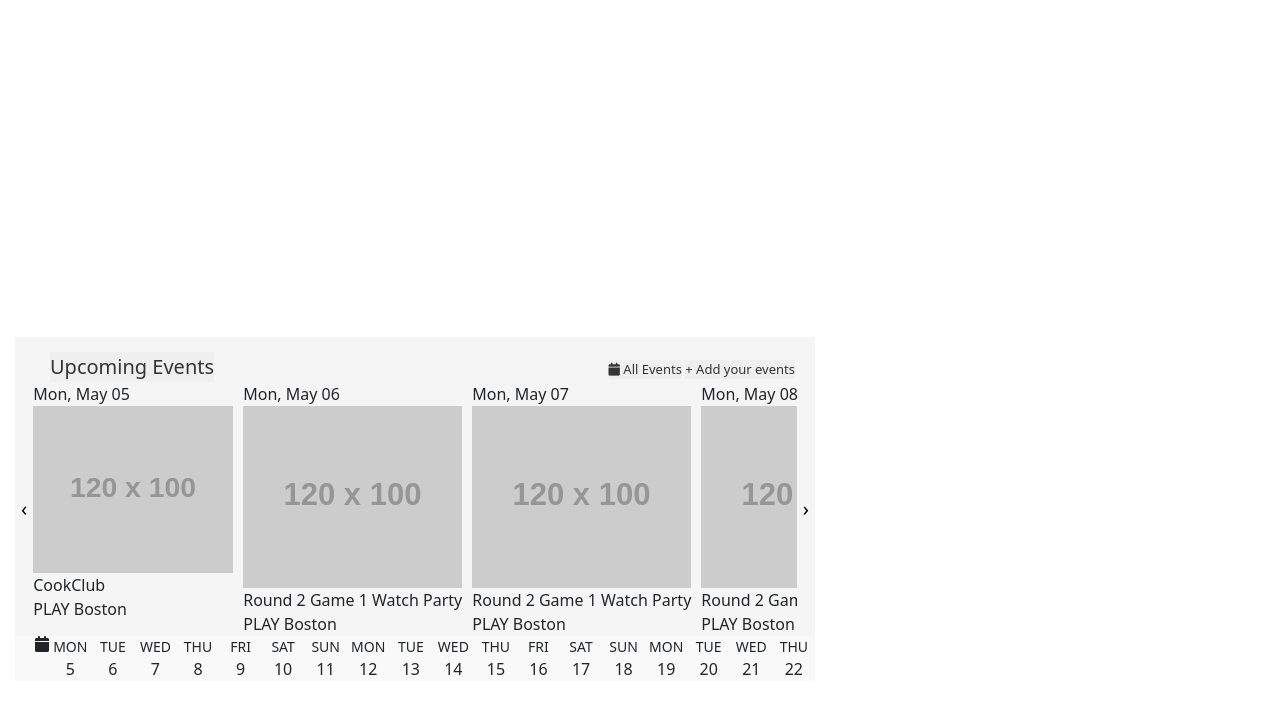
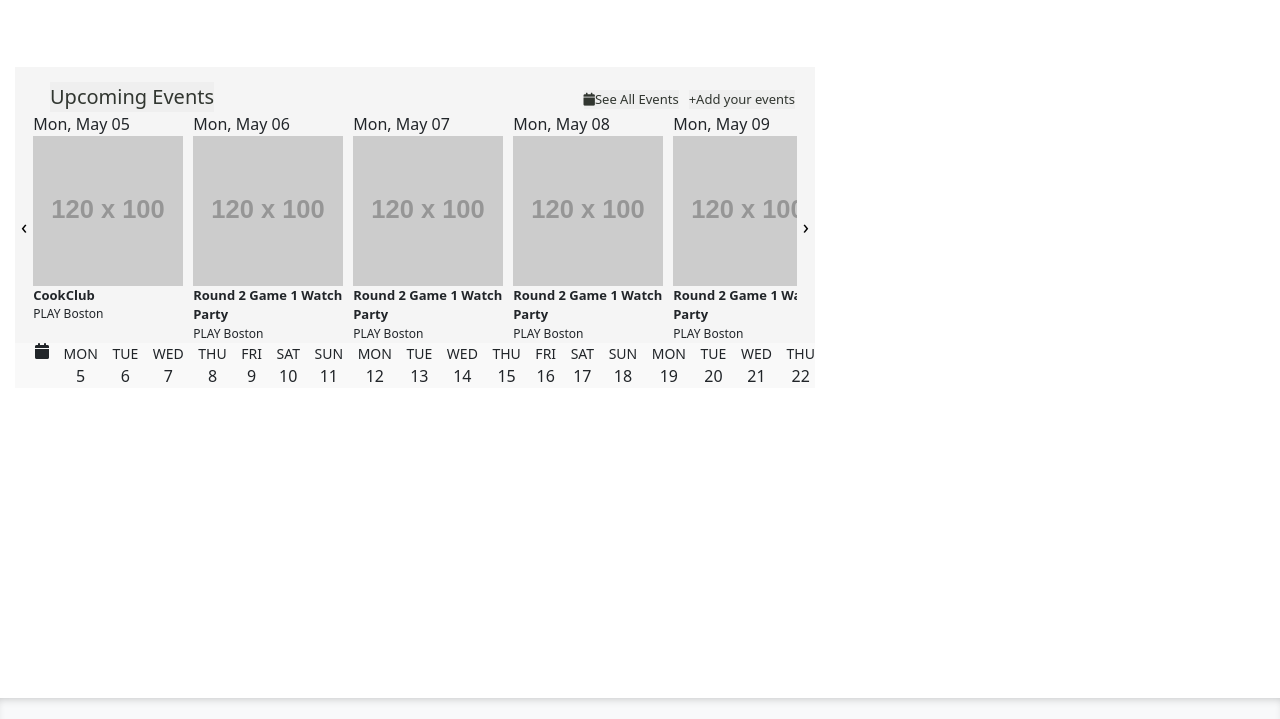
Before and after one commit to Jjjbit/elaborato1, a website: page bostonherald.html in a window 1280 px wide. Shown: the part 7685-8404 px from the top of the page. Drawn offline with Linux system fonts and the light colour scheme; placeholder pictures from the web are drawn by us.

Commit message:
added upcoming events

```diff
--- a/bostonherald.html
+++ b/bostonherald.html
@@ -528,18 +528,16 @@
                 </div>
             </div>
 
-            <!--spazio vuoto-->
-            <div class="blank-space"></div>
 
             <!-- upcoming events -->
             <div class="container-narrow-wrapper">
                 <div class="container-narrow-align-left">
                     <div class="events-section">
                         <div class="top">
-                            <button class="title">Upcoming Events</button>
+                            <div><button class="title">Upcoming Events</button></div>
                             <div class="top-right">
-                                <button class="see-all"><i class="fa-solid fa-calendar"></i> All Events</button>
-                                <button class="add-event">+ Add your events</button>
+                                <button class="see-all"><i class="fa-solid fa-calendar"></i>See All Events</button>
+                                <button class="add-event">+Add your events</button>
                             </div>
                         </div>
 
--- a/index.js
+++ b/index.js
@@ -63,10 +63,25 @@ document.querySelectorAll('.footer-block.collapsible .block-title').forEach(titl
 });
 
 //upcoming events
-const wrapper = document.querySelector('.events-wrapper');
-document.querySelector('.carousel-prev').onclick = () => {
-    wrapper.scrollBy({ left: -220, behavior: 'smooth' });
-};
-document.querySelector('.carousel-next').onclick = () => {
-    wrapper.scrollBy({ left: 220, behavior: 'smooth' });
-};
+document.addEventListener("DOMContentLoaded", () => {
+    const wrapper = document.querySelector(".events-wrapper");
+    const card = wrapper.querySelector(".event-card");
+    const btnNext = document.querySelector(".carousel-next");
+    const btnPrev = document.querySelector(".carousel-prev");
+
+    const scrollByVisibleCards = (direction = "next") => {
+        const wrapperWidth = wrapper.clientWidth;
+        const cardStyle = getComputedStyle(card);
+        const cardWidth = card.offsetWidth + parseInt(cardStyle.marginRight || 0);
+        const visibleCards = Math.floor(wrapperWidth / cardWidth);
+        const scrollAmount = cardWidth * visibleCards;
+
+        wrapper.scrollBy({
+            left: direction === "next" ? scrollAmount : -scrollAmount,
+            behavior: "smooth"
+        });
+    };
+
+    btnNext.addEventListener("click", () => scrollByVisibleCards("next"));
+    btnPrev.addEventListener("click", () => scrollByVisibleCards("prev"));
+});
--- a/style.css
+++ b/style.css
@@ -226,9 +226,7 @@ main {
 }
 
 
-.container-narrow {
-    width: 100%;
-}
+
 
 
 @media (max-width: 799px) {
@@ -1040,7 +1038,7 @@ main {
 /*upcoming events*/
 .events-section{
     background:whitesmoke;
-
+    padding:0;
 }
 .events-section .top{
     display: flex;
@@ -1054,10 +1052,10 @@ main {
     border:none;
     padding:0;
 }
-.events-section .title{
-    font-size: 20px;
-}
 .events-section .top-right{
+    display: flex;
+    justify-content: space-between;
+    gap:10px;
     font-size:13px;
 }
 .events-carousel {
@@ -1070,10 +1068,14 @@ main {
     padding-left:0;
 }
 .events-wrapper {
+    display: flex;
     overflow-x: hidden;
     scrollbar-width: none;
+
     -ms-overflow-style: none;
+    scroll-behavior: smooth;
 
+    gap: 10px;
 }
 .events-carousel {
     overflow-x: scroll;
@@ -1084,22 +1086,26 @@ main {
     display: none;
 }
 
-.events-wrapper {
+.event-card {
+    width: clamp(150px, 0.5vw, 200px);
+    flex: 0 0 auto;
+    box-sizing: border-box;
     display: flex;
-    overflow-x: hidden;
-    scroll-behavior: smooth;
-    gap: 10px;
-}
-
-.event-card {
-    min-width: 200px;
-    max-width: 220px;
-    flex: 0 0 auto;
+    flex-direction: column;
 }
 
 .event-card img {
     width: 100%;
-    height: auto;
+    height: 150px;
+    object-fit: cover;
+}
+.event-card .event-title{
+    font-weight: bold;
+    font-size:13px;
+}
+.event-card .event-location{
+    font-size: 12px;
+
 }
 
 .carousel-prev, .carousel-next {
@@ -1113,12 +1119,16 @@ main {
     justify-content: space-between;
     padding-left:20px;
     background: #f9f9f9;
+    white-space: nowrap;
+    overflow:hidden;
+    gap:5px;
 }
 
 .calendar-day {
+    flex: 0 0 auto;
     text-align: center;
     font-size: 14px;
-    flex: 1;
+
 }
 
 .calendar-day span {
```
